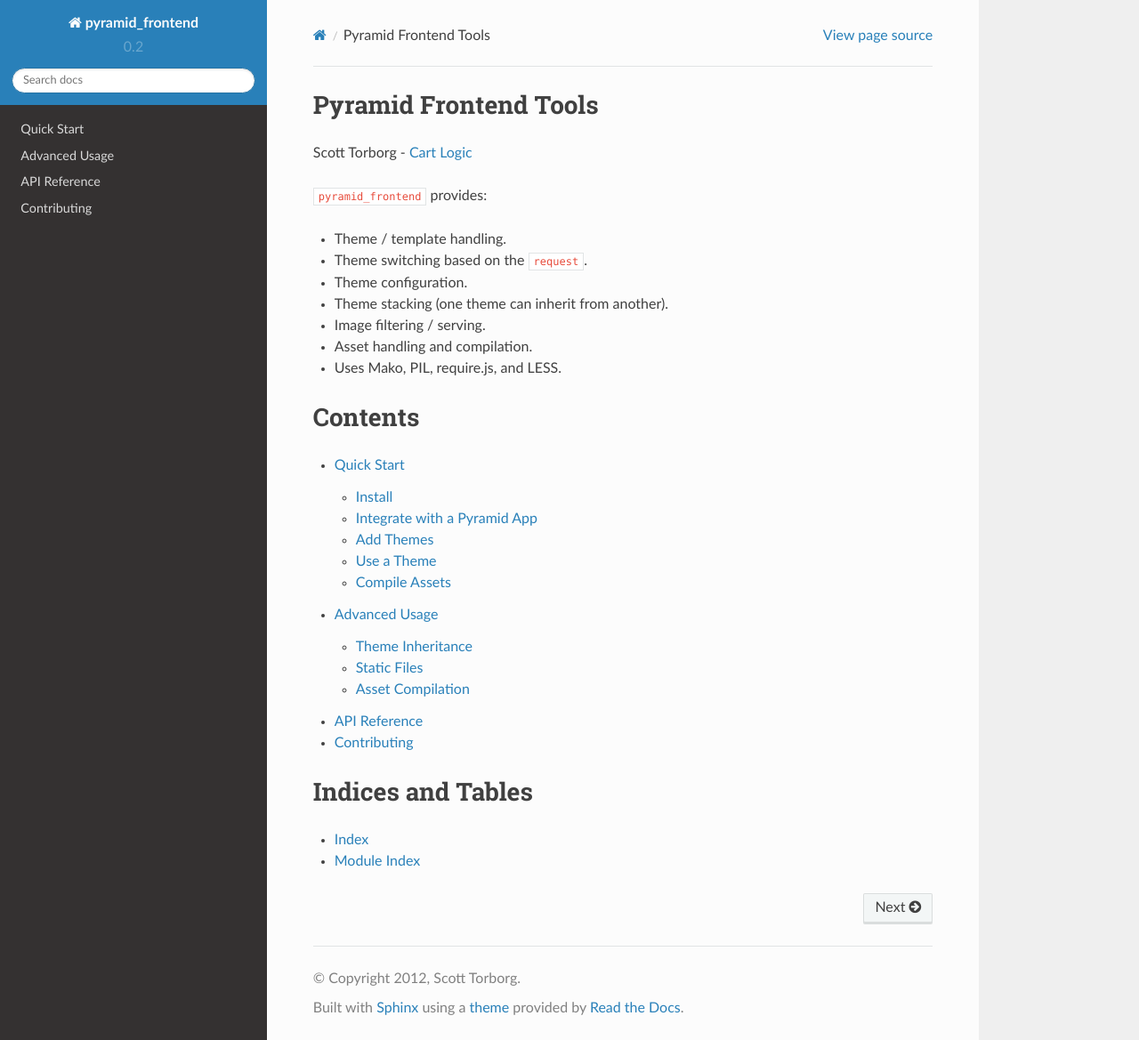
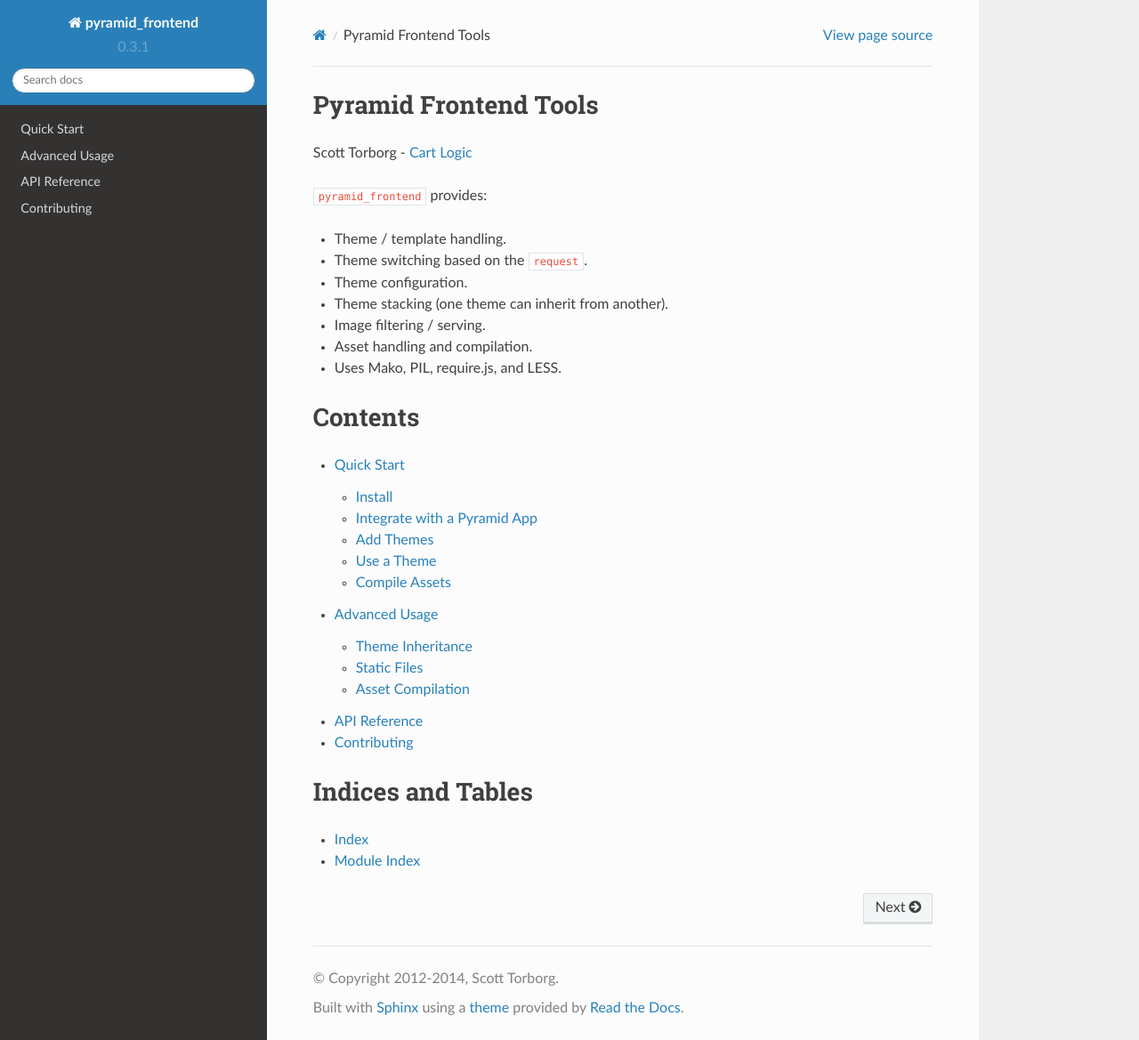
Before and after one commit to storborg/pyramid_frontend, a Sphinx documentation site: the page built from docs/index.rst, in a window 1280 px wide and 1169 px high. Shown: the whole window at 89% size. Built offline with Sphinx 7.4.7 and the Read the Docs theme 2.0.0, drawn with Linux system fonts in a browser that asks for light colours.

Commit message:
Bump docs version and copyright

```diff
--- a/docs/conf.py
+++ b/docs/conf.py
@@ -35,16 +35,16 @@
 
 # General information about the project.
 project = u'pyramid_frontend'
-copyright = u'2012, Scott Torborg'
+copyright = u'2012-2014, Scott Torborg'
 
 # The version info for the project you're documenting, acts as replacement for
 # |version| and |release|, also used in various other places throughout the
 # built documents.
 #
 # The short X.Y version.
-version = '0.2'
+version = '0.3.1'
 # The full version, including alpha/beta/rc tags.
-release = '0.2'
+release = '0.3.1'
 
 # The language for content autogenerated by Sphinx. Refer to documentation
 # for a list of supported languages.
@@ -98,7 +98,7 @@
 
 # The name for this set of Sphinx documents.  If None, it defaults to
 # "<project> v<release> documentation".
-html_title = 'pyramid_frontend 0.2'
+html_title = 'pyramid_frontend 0.3.1'
 
 # A shorter title for the navigation bar.  Default is the same as html_title.
 #html_short_title = None
```
